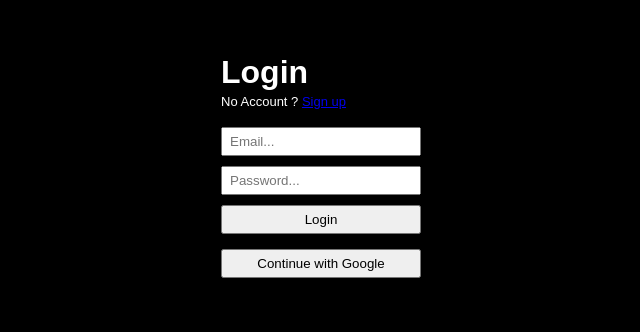
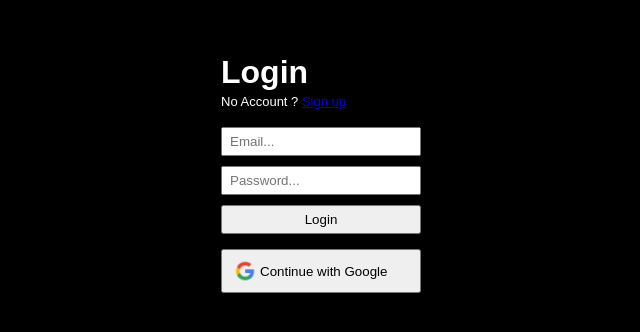
Before and after one commit to Mr-Jitesh9170/chat-App, a React (Create React App) app in the folder client/: page / in a window 1280 px wide. Shown: the part 224-556 px from the top of the page, without its empty margins (319-959 px from the left). Built offline with nearby package versions, Linux system fonts and the light colour scheme.

Commit message:
worked  on login functionality

```diff
--- a/client/src/App.js
+++ b/client/src/App.js
@@ -1,12 +1,14 @@
 import { ChatApp } from "./ChatApp/chatApp";
 import { Routes, BrowserRouter, Route } from "react-router-dom"
 import { Register } from "./ChatApp/register";
+import { ChatUI } from "./ChatComponents/chatUI";
 export function App() {
   return (
     <BrowserRouter>
       <Routes>
         <Route element={<ChatApp />} path="/" />
         <Route element={<Register />} path="/register" />
+        <Route element={<ChatUI />} path="/Chats"/>
       </Routes>
     </BrowserRouter>
   )
--- a/client/src/ChatApp/login.jsx
+++ b/client/src/ChatApp/login.jsx
@@ -2,6 +2,8 @@ import "./login.scss"
 import { Link } from "react-router-dom"
 import axios from "axios"
 import { useState } from "react"
+import GoogleIcon from "./google.webp"
+
 export const LoginPage = () => {
   const [login, setLogin] = useState({
     email: "",
@@ -55,8 +57,8 @@ export const LoginPage = () => {
           <button onClick={(e) => handleLogin(e)}>Login</button>
         </div>
         <button className="login-part3">
-          <img src="" alt="" />
-          Continue with Google
+          <img src={GoogleIcon} width={30} alt="" />
+          <span>Continue with Google </span>
         </button>
       </div>
     </div>
--- a/client/src/ChatApp/login.scss
+++ b/client/src/ChatApp/login.scss
@@ -15,7 +15,7 @@
       p {
         margin: 3px 0;
         color: #fff;
-        Link{
+        Link {
           color: #00c39a;
         }
       }
@@ -38,6 +38,8 @@
     }
 
     .login-part3 {
+      display: flex;
+      align-items: center;
       width: 100%;
       padding: 5px 7px;
     }
--- a/client/src/ChatApp/register.jsx
+++ b/client/src/ChatApp/register.jsx
@@ -2,6 +2,8 @@ import { useState } from "react"
 import "./login.scss"
 import { Link } from "react-router-dom"
 import axios from "axios"
+import GoogleIcon from "./google.webp"
+
 export const Register = () => {
   const [register, setRegister] = useState(
     {
@@ -63,8 +65,8 @@ export const Register = () => {
           <button onClick={(e) => handleSubmit(e)}>Register</button>
         </div>
         <button className="login-part3">
-          <img src="" alt="" />
-          Continue with Google
+          <img src={GoogleIcon} width={30} alt="" />
+          <span>Continue with Google </span>
         </button>
       </div>
     </div>
--- /dev/null
+++ b/client/src/ChatComponents/chatUI.jsx
@@ -0,0 +1,12 @@
+export const ChatUI = () => {
+  return (
+    <div className="navbar-container">
+      <h3>Chat</h3>
+      <div className="input-search">
+        <input type="text" />
+        <img src="" alt="searchImg" />
+      </div>
+      <div>+</div>
+    </div>
+  )
+}
```
Also changed, not shown: client/src/ComponetCSS/chatUI.scss (added), 1 other file (tests, documents, lock files or other folders).
